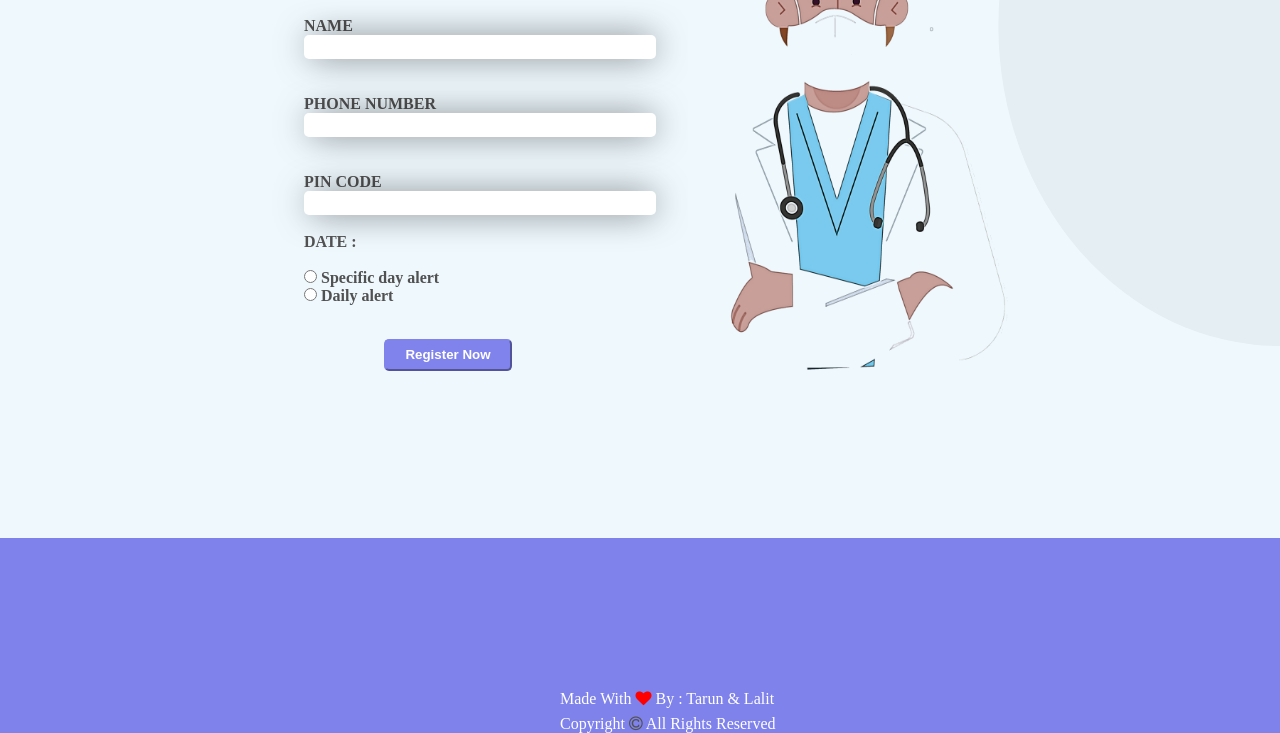
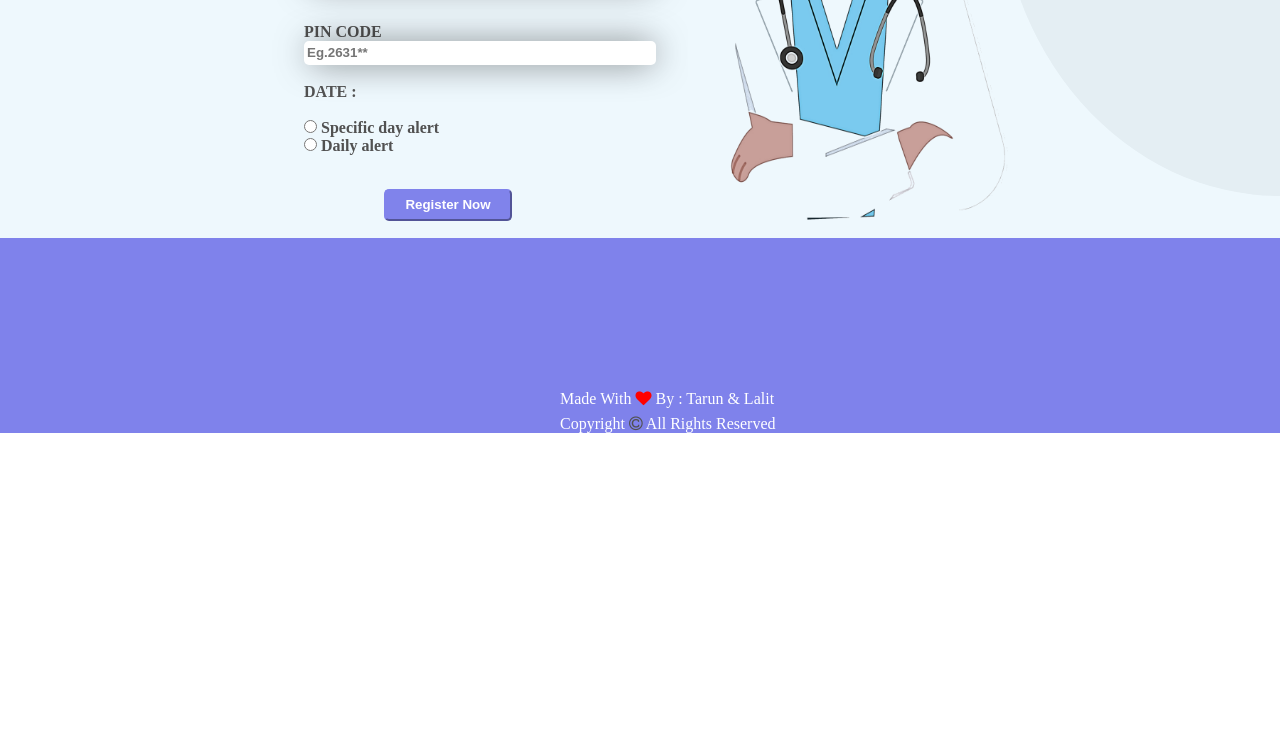
Before and after one commit to tarunpandey23/slot.alert, a plain HTML site: page form.html in a window 1280 px wide. Shown: the part 262-995 px from the top of the page. After the commit the page ends 800 px from the top, so only its background shows below. Drawn offline with Linux system fonts and the light colour scheme.

Commit message:
added place holders and set the height to all pages

```diff
--- a/checkStatus.css
+++ b/checkStatus.css
@@ -7,8 +7,7 @@
 .container {
   background-color: #eef8fd;
   /* height: 100vh; */
-  height: 100vh;
-  width: 100vw;
+  height: 500px;
 
 }
 .box {
@@ -75,7 +74,7 @@
 }
 .btn {
   height: 1.8rem;
-  width: 8rem;
+  width: 6rem;
   border-radius: 5px;
   text-transform: capitalize;
   cursor: pointer;
--- a/deleteMsg.css
+++ b/deleteMsg.css
@@ -4,16 +4,13 @@
     box-sizing: border-box;
 }
 .container{
-    /* border: 1px solid red; */
     display: flex;
     text-align: center;
     justify-content: center;
     flex-direction: column;
-    height: 100vh;
-    width: 100vw;
+    height: 500px;
     place-items: center;
     background-color: #eef8fd;
-
 }
 .name{
     position: absolute;
@@ -27,7 +24,6 @@
     color:#515151 ;
 }
 .box{
-    /* border: 2px solid red; */
     width: 35rem;
     height: 25rem;
     position: absolute;
--- a/form.css
+++ b/form.css
@@ -4,21 +4,14 @@
   box-sizing: border-box;
 }
 .arrow {
-  /* border: 1px soid red;
-  height: 2rem;
-  width: 5rem; */
-
   width: 3rem;
   position: absolute;
   top: 0;
   left: 4px;
   margin-top: 2px;
-  /* background-color:#8083eb ;
-  border-radius: 50px; */
 }
 .arrow a i{
-  /* border: 1px solid red; */
-  text-decoration: none;
+   text-decoration: none;
   text-transform: capitalize;
   color:#8083eb ;
  font-size: 2rem;
@@ -41,21 +34,17 @@
   justify-content: center;
   flex-direction: row;
   place-items: center;
-  /* height: 100vh; */
-  height:100vh;
-  width: 100vw;
+  height:500px;
 }
 .formLeft {
   margin-left:2rem;
   place-items: center;
-
 }
 
 .formRight img {
   width: 20rem;
   height: 30rem;
   margin-left: 2rem;
-
 }
 
 .forms h1 {
--- a/form.html
+++ b/form.html
@@ -10,33 +10,31 @@
   <link rel="stylesheet" href="form.css" />
   <title>Registration</title>
 </head>
-
 <body>
   <div class="container">
     <div class="arrow">
-      <a href="index.html"><i class="fa fa-arrow-circle-left"></i></a>
+      <abbr title="Back"><a href="index.html"><i class="fa fa-arrow-circle-left"></i></a></abbr>
     </div>
     <div class="name">
       <p>slot<span>.alert</span></p>
     </div>
-    <!-- <a href="main.html"><i class="fa fa-arrow-left">go back</i></a> -->
     <div class="formLeft">
       <div class="forms">
         <h1>Enter Your <span>Details</span></h1>
         <form method="GET" id="registration-form">
           <label class="para" for="name">Name</label>
 
-          <input class="inputTaker" type="text" name="name" id="name" autocomplete="off" />
+          <input class="inputTaker" type="text" name="name" id="name" autocomplete="off" placeholder="eg.Rakesh"/>
           <span class="error" id="namingError"></span><br /><br />
 
           <label class="para" for="ph_num">phone number</label>
 
-          <input class="inputTaker" type="phone" name="ph_num" id="ph_num" autocomplete="off" />
+          <input class="inputTaker" type="phone" name="ph_num" id="ph_num" autocomplete="off" placeholder="eg.975****000"/>
           <span class="error" id="phoneNumError"></span><br /><br />
 
           <label class="para" for="pin_code">pin code</label>
 
-          <input class="inputTaker" type="text" name="pin_code" id="pin_code" autocomplete="off" />
+          <input class="inputTaker" type="text" name="pin_code" id="pin_code" autocomplete="off" placeholder="eg.2631**" />
           <span class="error" id="pinCodeError"></span> <br />
 
           <p class="para">date :</p>
@@ -50,11 +48,7 @@
 
             <input class="dateField" type="date" id="dates" name="date" ><br>
             <span class="error" id="dateError"></span>
-
-
           </div>
-
-
           <div class="radio">
             <input type="radio" onclick="withOutDateHandler()" id="forNoDate" name="date" value="without date"
                />
@@ -63,10 +57,7 @@
           <span class="error" id="radioButtonError"></span>
           <br />
           <div class="btn">
-            <!-- <button class="submits" type="submit">register now</button> -->
-
             <input class="submits" type="submit" value="register now" name="submit" />
-
           </div>
         </form>
       </div>
@@ -75,17 +66,14 @@
       <img src="images/output2.png" alt="doctor_img " />
     </div>
   </div>
-
   <div class="footer">
     <div class="text">
       <p>made with <i class="fa fa-heart"></i> by : tarun & lalit</p>
     </div>
     <div class="copyright_line">
-      <!-- <p>copyright(c) all rights reserved</p> -->
       <p>copyright <i class="fa fa-copyright"> </i> all rights reserved</p>
     </div>
   </div>
 </body>
 <script src="form.js"></script>
-
 </html>
--- a/greeting.css
+++ b/greeting.css
@@ -9,7 +9,7 @@
     text-align: center;
     justify-content: center;
     flex-direction: column;
-    height: 100vh;
+    height: 500px;
 
     place-items: center;
     background-color: #eef8fd;
--- a/main.css
+++ b/main.css
@@ -5,16 +5,12 @@
 }
 
 .container{
-
     background-color: #eef8fd ;
     display: flex;
-    justify-content: space-around;
+    justify-content: center;
     place-items: center;
     text-align: center;
-    /* height: 100vh; */
-    height: 100vh;
-
-
+    height:500px;
 }
 .name{
     position: absolute;
@@ -40,11 +36,10 @@
 .leftSide h1 span{
     color:#8083eb;
     text-transform: capitalize;
-
 }
 .vaccine_img{
   width: 40%;
-
+  margin-right: 5rem;
 }
 img{
     width: 100%;
@@ -68,19 +63,14 @@ img{
     background-color:#8083eb;
     border-color:#8083eb;
     margin-right: 3rem;
-
-
 }
 .btn2{
    background-color:#eef8fd;
    border-color:#515151;
-
 }
 .buttons .btn2  a{
     text-decoration: none;
     color: #515151;
-
-
 }
 .blank{
     height: 2rem;
@@ -96,7 +86,6 @@ img{
 }
 .footer{
     height: 163px;
-    /* width: 100vw; */
     background-color: #7f82eb;
     position: relative;
 }
@@ -106,7 +95,6 @@ img{
     text-align: center;
     position: absolute;
     bottom:25px;
-
 }
 .text p{
     color: white;
@@ -117,7 +105,6 @@ img{
     color: red;
 }
 .copyright_line{
-
     display: flex;
     justify-content: center;
     text-align: center;
```
Also changed, not shown: checkStatus.html (+1 -1 lines), deleteMsg.html (+2 -4 lines), greeting.html (+1 -1 lines). Lines whose indentation alone changed are shown as unchanged.
